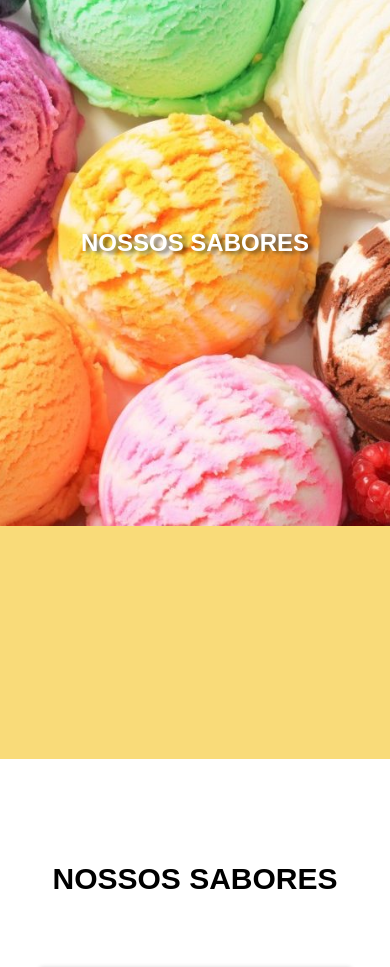
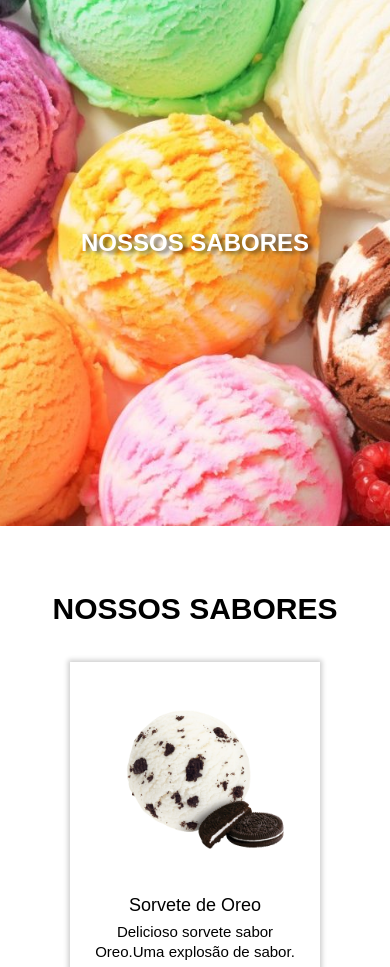
Before and after one commit to Juberlandio/gelateria, a website built with webpack: page sabores.html in a window 390 px wide. Shown: the part 121-1088 px from the top of the page. Built offline with nearby package versions, Linux system fonts and the light colour scheme.

Commit message:
Update responsivo sabores

```diff
--- a/css/sabores/sabores-sorvete.css
+++ b/css/sabores/sabores-sorvete.css
@@ -30,3 +30,27 @@ padding-bottom: 18px;
 padding-bottom: 19px;
 max-width: 223px;
 }
+@media (max-width: 600px) {
+.sorvete-bg h2 {
+padding-top: 70px;
+padding-bottom: 40px;
+text-transform: uppercase;
+}
+.sorvete picture img {
+padding-top: 34px;
+padding-left: 24px;
+padding-right: 24px;
+}
+.sorvete-container {
+width: 250px;
+height: auto;
+}
+.sorvete h3 {
+padding-top: 30px;
+padding-bottom: 8px;
+}
+.sorvete p {
+padding-bottom: 9px;
+max-width: 223px;
+}
+}
--- a/css/sabores/sabores.css
+++ b/css/sabores/sabores.css
@@ -24,11 +24,6 @@ text-shadow: rgba(0, 0, 0, 60%) 4px 2px 4px;
 text-transform: uppercase;
 }
 @media (max-width: 600px){
-.sabores-bg {
-background: var(--cor-p1);
-width: 100%;
-height: 800px;
-}
 .sabores h1 {
 padding-top: 0px;
 font-size: 1.5rem;
```
